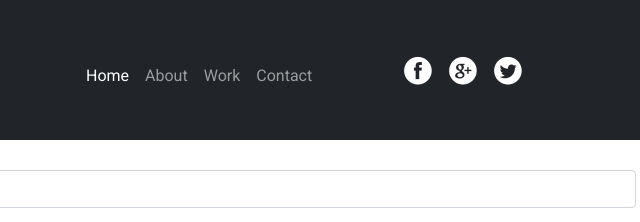
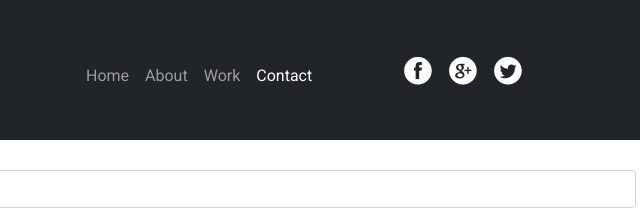
Before and after one commit to Jonathan-OConnor/Part-1-HTML, a website built with Parcel: page contact.html in a window 1280 px wide. Shown: the top 222 px of the page, 562-1202 px from the left. Built offline with nearby package versions, Linux system fonts and the light colour scheme.

Commit message:
fixed navbar on contacts

```diff
--- a/contact.html
+++ b/contact.html
@@ -49,10 +49,10 @@
                         </button>
                         <div class="collapse navbar-collapse" id="navbarNavAltMarkup">
                             <div class="navbar-nav">
-                                <a class="nav-link active" aria-current="page" href="#">Home</a>
+                                <a class="nav-link" aria-current="page" href="./index.html">Home</a>
                                 <a class="nav-link" href="#">About</a>
                                 <a class="nav-link" href="#">Work</a>
-                                <a class="nav-link" href="./contact.html">Contact</a>
+                                <a class="nav-link active" href="./contact.html">Contact</a>
 
                             </div>
                         </div>
```
